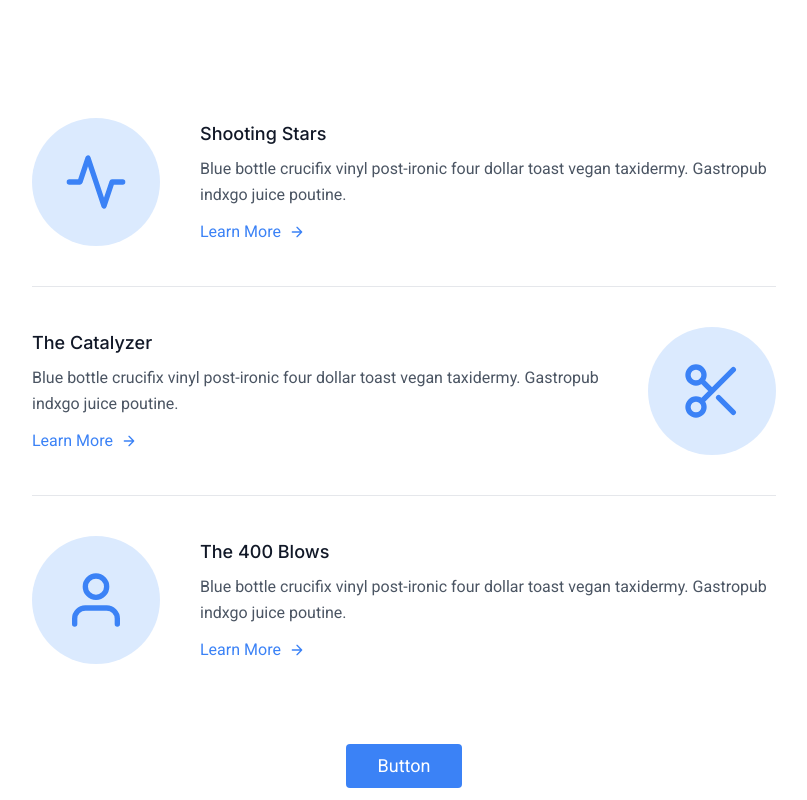
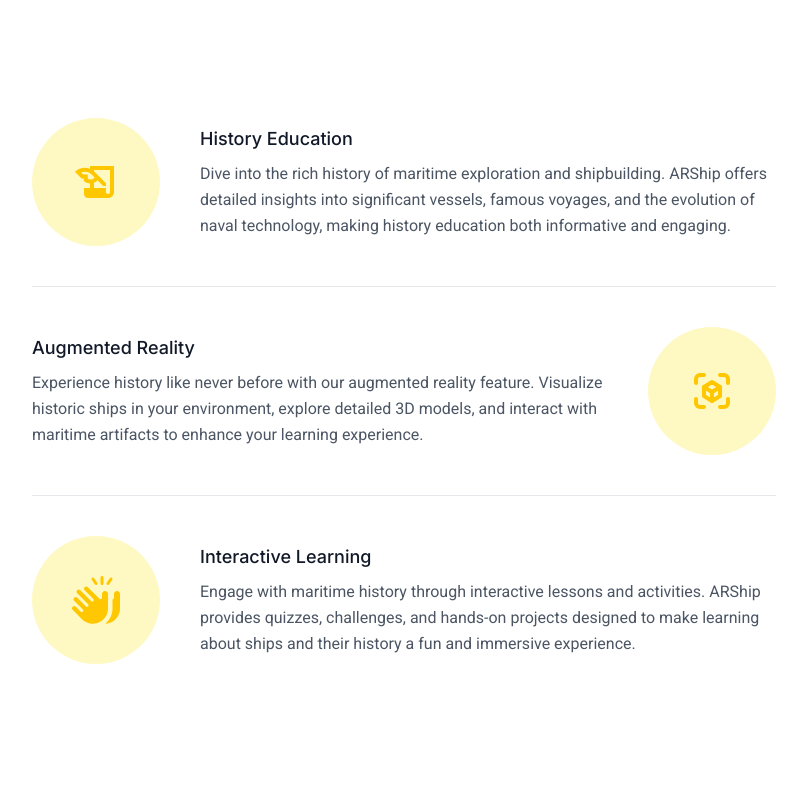
Before and after one commit to MSeptianJ/arship-landingpage, a React (Vite) app: page / in a window 1280 px wide. Shown: the part 880-1680 px from the top of the page, without its empty margins (236-1043 px from the left). Built offline with nearby package versions, Linux system fonts and the light colour scheme.

Commit message:
Edit Feature

```diff
--- a/src/components/Feature.tsx
+++ b/src/components/Feature.tsx
@@ -1,59 +1,43 @@
+import { ARIcon, HistoryIcon, InteractiveIcon } from "../libs/Icons"
+
 const Feature = () => {
   return (
     <section id="Feature" className="font-content text-gray-600">
       <div className="container mx-auto px-5 py-24">
+
         <div className="mx-auto mb-10 flex flex-col items-center border-b border-gray-200 pb-10 sm:flex-row lg:w-3/5">
-          <div className="inline-flex size-20 shrink-0 items-center justify-center rounded-full bg-blue-100 text-blue-500 sm:mr-10 sm:size-32">
-            <svg fill="none" stroke="currentColor" stroke-linecap="round" stroke-linejoin="round" stroke-width="2" className="size-10 sm:size-16" viewBox="0 0 24 24">
-              <path d="M22 12h-4l-3 9L9 3l-3 9H2"></path>
-            </svg>
+          <div className="inline-flex size-20 shrink-0 items-center justify-center rounded-full bg-yellow-100 p-5 text-accent sm:mr-10 sm:size-32 md:p-10">
+            <HistoryIcon />
           </div>
+
           <div className="mt-6 grow text-center sm:mt-0 sm:text-left">
-            <h2 className="mb-2 font-title text-lg font-medium text-gray-900">Shooting Stars</h2>
-            <p className="text-base leading-relaxed">Blue bottle crucifix vinyl post-ironic four dollar toast vegan taxidermy. Gastropub indxgo juice poutine.</p>
-            <a className="mt-3 inline-flex items-center text-blue-500">Learn More
-              <svg fill="none" stroke="currentColor" stroke-linecap="round" stroke-linejoin="round" stroke-width="2" className="ml-2 size-4" viewBox="0 0 24 24">
-                <path d="M5 12h14M12 5l7 7-7 7"></path>
-              </svg>
-            </a>
+            <h2 className="mb-2 font-title text-lg font-medium text-gray-900">History Education</h2>
+            <p className="text-base leading-relaxed">Dive into the rich history of maritime exploration and shipbuilding. ARShip offers detailed insights into significant vessels, famous voyages, and the evolution of naval technology, making history education both informative and engaging.</p>
           </div>
         </div>
+
         <div className="mx-auto mb-10 flex flex-col items-center border-b border-gray-200 pb-10 sm:flex-row lg:w-3/5">
           <div className="mt-6 grow text-center sm:mt-0 sm:text-left">
-            <h2 className="mb-2 font-title text-lg font-medium text-gray-900">The Catalyzer</h2>
-            <p className="text-base leading-relaxed">Blue bottle crucifix vinyl post-ironic four dollar toast vegan taxidermy. Gastropub indxgo juice poutine.</p>
-            <a className="mt-3 inline-flex items-center text-blue-500">Learn More
-              <svg fill="none" stroke="currentColor" stroke-linecap="round" stroke-linejoin="round" stroke-width="2" className="ml-2 size-4" viewBox="0 0 24 24">
-                <path d="M5 12h14M12 5l7 7-7 7"></path>
-              </svg>
-            </a>
+            <h2 className="mb-2 font-title text-lg font-medium text-gray-900">Augmented Reality</h2>
+            <p className="text-base leading-relaxed">Experience history like never before with our augmented reality feature. Visualize historic ships in your environment, explore detailed 3D models, and interact with maritime artifacts to enhance your learning experience.</p>
           </div>
-          <div className="order-first inline-flex size-20 shrink-0 items-center justify-center rounded-full bg-blue-100 text-blue-500 sm:order-none sm:ml-10 sm:size-32">
-            <svg fill="none" stroke="currentColor" stroke-linecap="round" stroke-linejoin="round" stroke-width="2" className="size-10 sm:size-16" viewBox="0 0 24 24">
-              <circle cx="6" cy="6" r="3"></circle>
-              <circle cx="6" cy="18" r="3"></circle>
-              <path d="M20 4L8.12 15.88M14.47 14.48L20 20M8.12 8.12L12 12"></path>
-            </svg>
+
+          <div className="order-first inline-flex size-20 shrink-0 items-center justify-center rounded-full bg-yellow-100 p-5 text-accent sm:order-none sm:ml-10 sm:size-32 md:p-10">
+            <ARIcon />
           </div>
         </div>
+
         <div className="mx-auto flex flex-col items-center sm:flex-row lg:w-3/5">
-          <div className="inline-flex size-20 shrink-0 items-center justify-center rounded-full bg-blue-100 text-blue-500 sm:mr-10 sm:size-32">
-            <svg fill="none" stroke="currentColor" stroke-linecap="round" stroke-linejoin="round" stroke-width="2" className="size-10 sm:size-16" viewBox="0 0 24 24">
-              <path d="M20 21v-2a4 4 0 00-4-4H8a4 4 0 00-4 4v2"></path>
-              <circle cx="12" cy="7" r="4"></circle>
-            </svg>
+          <div className="inline-flex size-20 shrink-0 items-center justify-center rounded-full bg-yellow-100 p-5 text-accent sm:mr-10 sm:size-32 md:p-10">
+            <InteractiveIcon />
           </div>
+
           <div className="mt-6 grow text-center sm:mt-0 sm:text-left">
-            <h2 className="mb-2 font-title text-lg font-medium text-gray-900">The 400 Blows</h2>
-            <p className="text-base leading-relaxed">Blue bottle crucifix vinyl post-ironic four dollar toast vegan taxidermy. Gastropub indxgo juice poutine.</p>
-            <a className="mt-3 inline-flex items-center text-blue-500">Learn More
-              <svg fill="none" stroke="currentColor" stroke-linecap="round" stroke-linejoin="round" stroke-width="2" className="ml-2 size-4" viewBox="0 0 24 24">
-                <path d="M5 12h14M12 5l7 7-7 7"></path>
-              </svg>
-            </a>
+            <h2 className="mb-2 font-title text-lg font-medium text-gray-900">Interactive Learning</h2>
+            <p className="text-base leading-relaxed">Engage with maritime history through interactive lessons and activities. ARShip provides quizzes, challenges, and hands-on projects designed to make learning about ships and their history a fun and immersive experience.</p>
           </div>
         </div>
-        <button className="mx-auto mt-20 flex rounded border-0 bg-blue-500 px-8 py-2 text-lg text-white hover:bg-blue-600 focus:outline-none">Button</button>
+
       </div>
     </section>
   )
--- a/src/libs/Icons.tsx
+++ b/src/libs/Icons.tsx
@@ -1,5 +1,20 @@
 import { FaGooglePlay } from "react-icons/fa";
+import { TbAugmentedReality } from "react-icons/tb";
+import { MdOutlineHistoryEdu } from "react-icons/md";
+import { FaHandsClapping } from "react-icons/fa6";
 
 export const PlayStoreIcon = () => {
   return <FaGooglePlay/>
 }
+
+export const ARIcon = () => {
+  return <TbAugmentedReality className=" size-full"  />
+}
+
+export const HistoryIcon = () => {
+  return <MdOutlineHistoryEdu className=" size-full"  />
+}
+
+export const InteractiveIcon = () => {
+  return <FaHandsClapping className=" size-full" />
+}
```
